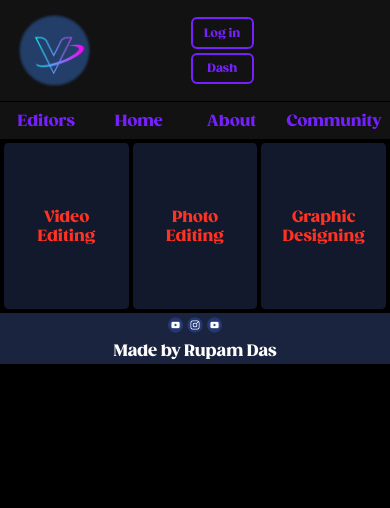
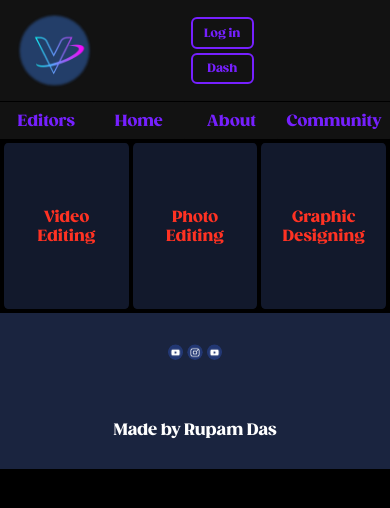
Before and after one commit to therupamdas/letsnext, a Next.js app: page / in a window 390 px wide. Shown: the top 508 px of the page. Built offline with nearby package versions, Linux system fonts and the light colour scheme; no server answers.

Commit message:
Update globals.css

```diff
--- a/app/globals.css
+++ b/app/globals.css
@@ -17,6 +17,7 @@ roe
 sidebar
 gitgit
 h1
+footer
 logbox
 img
 profile
@@ -756,7 +757,7 @@ footer {
     display: flex;
     justify-content: center;
     align-items: center;
-    height: 10%;
+    height: 20vw;
     width: 100%;
     background-color: rgb(26, 36, 63);
     bottom: 0;
@@ -917,7 +918,7 @@ footer {
         display: flex;
         justify-content: center;
         align-items: center;
-        height: 10%;
+        height: 40vw;
         width: 100%;
         background-color: rgb(26, 36, 63);
         flex-direction: column;
```
